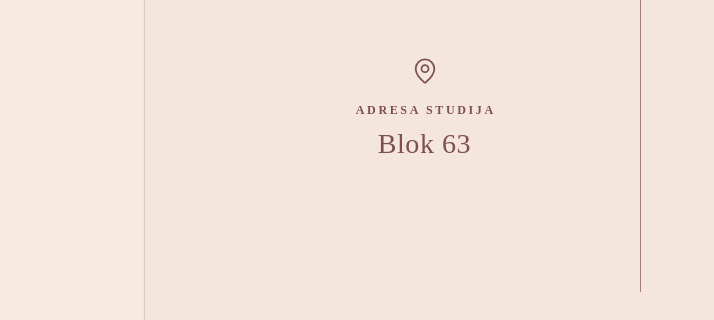
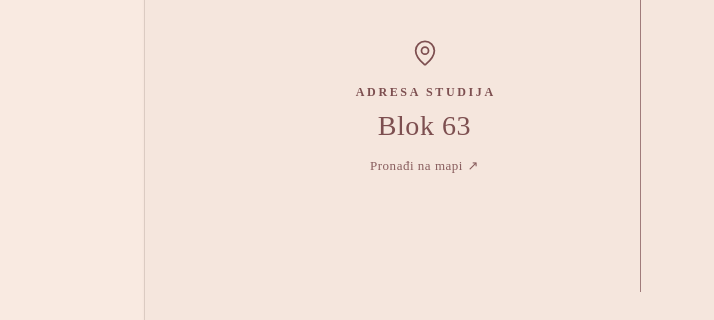
Before and after one commit to subj00/bonaca-by-lidija, an Astro site: page / in a window 1280 px wide. Shown: the part 2999-3319 px from the top of the page, 0-714 px from the left. Built offline with nearby package versions, Linux system fonts and the light colour scheme; Astro itself is replaced by a stand-in of ours.

Commit message:
add link to location

```diff
--- a/src/components/contact/ContactSection.astro
+++ b/src/components/contact/ContactSection.astro
@@ -3,7 +3,7 @@ import InstagramIcon from '@/assets/icons/instagram.svg';
 import MailIcon from '@/assets/icons/mail.svg';
 import MapPinIcon from '@/assets/icons/map-pin.svg';
 import SectionTitle from '@/components/ui/SectionTitle.astro';
-import { contactPeople, studioAddress } from '@/data/contact';
+import { contactPeople, studioAddress, studioMapUrl } from '@/data/contact';
 import { getLocale } from '@/i18n/config';
 import { useTranslations } from '@/i18n/dictionaries';
 import { sections } from '@/i18n/routes';
@@ -27,7 +27,27 @@ const t = useTranslations(locale);
     <div class="contact__location">
       <MapPinIcon class="contact__pin" aria-hidden="true" />
       <p class="contact__label">{t('contact.addressLabel')}</p>
-      <p class="contact__address">{studioAddress}</p>
+      <p class="contact__address">
+        <a
+          class="contact__map-link"
+          href={studioMapUrl}
+          target="_blank"
+          rel="noopener noreferrer"
+          aria-label={`${studioAddress}, Google Maps (${t('a11y.newTab')})`}
+        >
+          {studioAddress}
+        </a>
+      </p>
+      <a
+        class="contact__map-cta"
+        href={studioMapUrl}
+        target="_blank"
+        rel="noopener noreferrer"
+        aria-label={`${t('contact.mapLink')} (${t('a11y.newTab')})`}
+      >
+        {t('contact.mapLink')}
+        <span class="contact__map-arrow" aria-hidden="true">↗</span>
+      </a>
     </div>
 
     <div class="contact__people">
@@ -136,6 +156,55 @@ const t = useTranslations(locale);
     font-family: var(--font-display);
     font-size: 1.375rem;
     letter-spacing: 0.02em;
+  }
+
+  /*
+   * Both open the studio location in Google Maps: the address itself (same look
+   * as before) and a smaller secondary link below it. No underline in any state;
+   * hover only softens the opacity, and the arrow nudges up and to the right.
+   */
+  .contact__map-link,
+  .contact__map-cta {
+    text-decoration: none;
+    cursor: pointer;
+    transition: opacity var(--duration-fast) var(--ease-out);
+  }
+
+  .contact__map-cta {
+    display: inline-flex;
+    align-items: center;
+    gap: 0.35em;
+    /* Comfortable tap target without adding visible space. */
+    min-height: 2.25rem;
+    font-size: var(--text-sm);
+    letter-spacing: 0.04em;
+    /* Softer than the address, still ≥ 4.5:1 contrast on the card. */
+    opacity: 0.9;
+  }
+
+  .contact__map-arrow {
+    display: inline-block;
+    transition: translate var(--duration-fast) var(--ease-out);
+  }
+
+  @media (hover: hover) {
+    .contact__map-link:hover {
+      opacity: 0.7;
+    }
+
+    .contact__map-cta:hover {
+      opacity: 0.6;
+    }
+
+    .contact__map-cta:hover .contact__map-arrow {
+      translate: 2px -2px;
+    }
+  }
+
+  @media (prefers-reduced-motion: reduce) {
+    .contact__map-arrow {
+      transition: none;
+    }
   }
 
   .contact__people {
--- a/src/data/contact.ts
+++ b/src/data/contact.ts
@@ -12,6 +12,7 @@ export interface ContactPerson {
 }
 
 export const studioAddress = 'Blok 63';
+export const studioMapUrl = 'https://maps.app.goo.gl/c9UKSf9Mx7BGVDym6';
 
 export const contactPeople: ContactPerson[] = [
   {
--- a/src/i18n/dictionaries.ts
+++ b/src/i18n/dictionaries.ts
@@ -22,6 +22,7 @@ const sr = {
   'contact.subtitle': 'Povežite se sa nama',
   'contact.addressLabel': 'Adresa studija',
   'contact.email': 'E-pošta',
+  'contact.mapLink': 'Pronađi na mapi',
   'a11y.newTab': 'otvara se u novoj kartici',
   'reviews.listLabel': 'Recenzije polaznica',
   'reviews.previous': 'Prethodna recenzija',
@@ -52,6 +53,7 @@ const en: Dictionary = {
   'contact.subtitle': 'Get in touch',
   'contact.addressLabel': 'Studio address',
   'contact.email': 'Email',
+  'contact.mapLink': 'Find us on the map',
   'a11y.newTab': 'opens in a new tab',
   'reviews.listLabel': 'Student reviews',
   'reviews.previous': 'Previous review',
```
